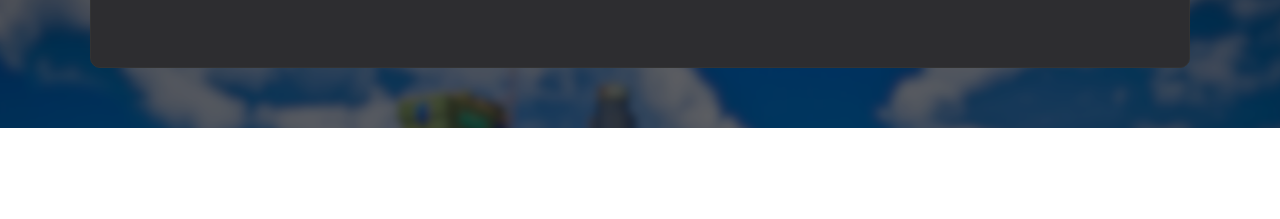
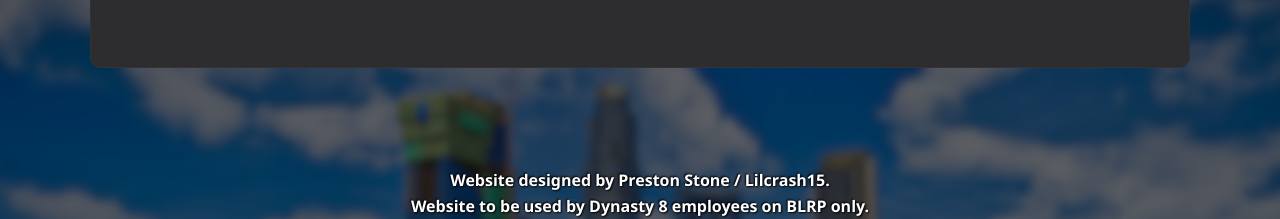
Before and after one commit to Lilcrash15/Dynasty8TimeClockBLRP, a plain HTML site: page interiors.html in a window 1280 px wide. Shown: the part 2540-2759 px from the top of the page. Before the commit the page ends 2668 px from the top, so only its background shows below. Drawn offline with Linux system fonts and the light colour scheme.

Commit message:
Update interiors.html
Added Footer

```diff
--- a/interiors.html
+++ b/interiors.html
@@ -57,4 +57,12 @@
         <img id="lightbox-image" src="" alt="Enlarged Interior View">
     </div>
 </body>
+<footer>
+    <div style="text-align: center; margin-top: 40px;">
+      <small style="font-size: 1rem; font-weight: bold; color: white; text-shadow: 1px 1px 2px black, -1px -1px 2px black;">
+        Website designed by Preston Stone / Lilcrash15.<br>
+        Website to be used by Dynasty 8 employees on BLRP only.
+      </small>
+    </div>
+</footer>
 </html>
```
